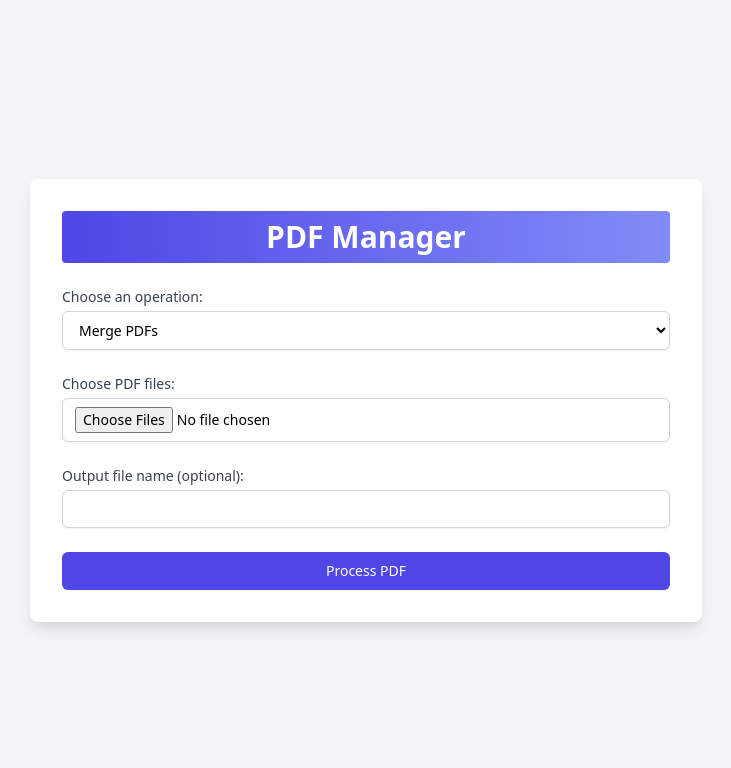
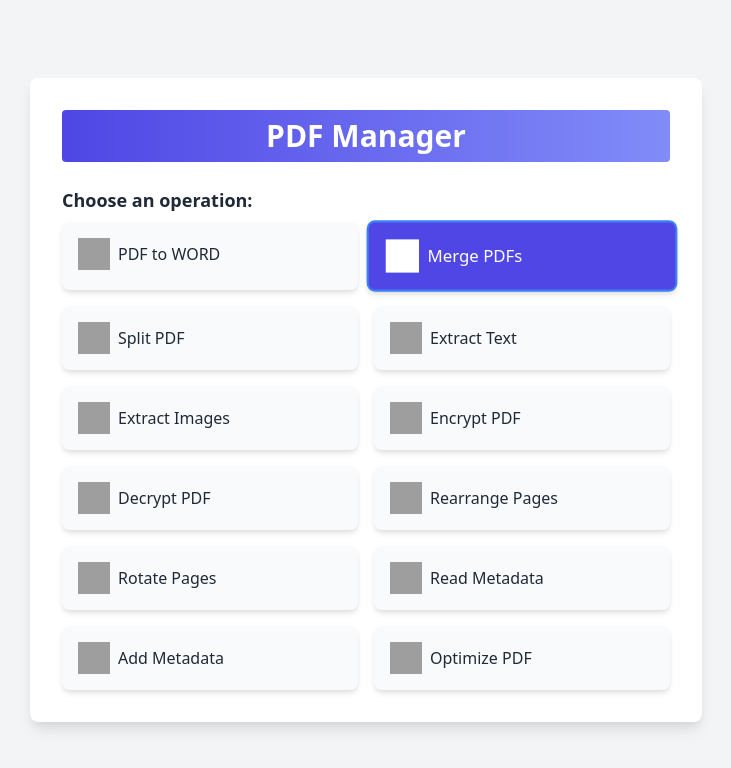
Before and after one commit to mihir0209/file-handling-django, a Django app: page / in a window 1280 px wide. Shown: the top 768 px of the page, without its empty margins (274-1005 px from the left). Run offline with Django 4.2, Linux system fonts and the light colour scheme; some libraries are stand-ins or nearby versions; grey boxes are pictures that could not be loaded.

Commit message:
abnormal commit

```diff
--- a/pdf_app/templates/pdf_manager.html
+++ b/pdf_app/templates/pdf_manager.html
@@ -1,5 +1,6 @@
 <!DOCTYPE html>
 <html lang="en">
+
 <head>
     <meta charset="UTF-8">
     <meta name="viewport" content="width=device-width, initial-scale=1.0">
@@ -10,78 +11,135 @@
         .gradient-bg {
             background: linear-gradient(90deg, #4f46e5, #818cf8);
         }
+
+        .option-card {
+            transition: transform 0.3s ease, box-shadow 0.3s ease;
+        }
+
+        .option-card:hover {
+            transform: translateY(-5px);
+            box-shadow: 0 4px 20px rgba(0, 0, 0, 0.1);
+        }
+
+        .selected {
+            background-color: #4f46e5; /* Tailwind blue-700 */
+            color: white;
+            border: 2px solid #3b82f6; /* Tailwind blue-500 */
+            transform: scale(1.05); /* Slightly enlarge */
+        }
+        .selected span{
+            color: white;
+        }
+        .selected img {
+            filter: brightness(0) invert(1); /* Change the icon color to white */
+        }
     </style>
 </head>
+
 <body class="bg-gray-100 font-sans" x-data="{ operation: 'merge' }">
     <div class="min-h-screen flex items-center justify-center">
-        <div class="bg-white p-8 rounded-lg shadow-lg w-full max-w-2xl">
+        <div class="bg-white p-8 rounded-lg shadow-lg w-full max-w-lg md:max-w-2xl">
             <h1 class="text-3xl font-bold mb-6 text-center gradient-bg text-white py-2 rounded">PDF Manager</h1>
             <form method="POST" enctype="multipart/form-data" class="space-y-6">
                 {% csrf_token %}
-
+                <input type="hidden" name="operation" :value="operation">
                 <div>
-                    <label for="operation" class="block text-sm font-medium text-gray-700">Choose an operation:</label>
-                    <select name="operation" id="operation" x-model="operation" class="mt-1 block w-full py-2 px-3 border border-gray-300 bg-white rounded-md shadow-sm focus:outline-none focus:ring-indigo-500 focus:border-indigo-500 sm:text-sm">
-                        <option value="pdf_to_word">PDF to WORD</option>
-                        <option value="merge">Merge PDFs</option>
-                        <option value="split">Split PDF</option>
-                        <option value="extract_text">Extract Text</option>
-                        <option value="extract_images">Extract Images</option>
-                        <option value="encrypt">Encrypt PDF</option>
-                        <option value="decrypt">Decrypt PDF</option>
-                        <option value="rearrange_pages">Rearrange Pages</option>
-                        <option value="rotate_pages">Rotate Pages</option>
-                        <option value="read_metadata">Read Metadata</option>
-                        <option value="add_metadata">Add Metadata</option>
-                        <option value="optimize">Optimize PDF</option>
-                    </select>
-                </div>
-
-                <div>
-                    <label for="pdf_files" class="block text-sm font-medium text-gray-700">Choose PDF files:</label>
-                    <input type="file" name="pdf_files" id="pdf_files" multiple class="mt-1 block w-full py-2 px-3 border border-gray-300 bg-white rounded-md shadow-sm focus:outline-none focus:ring-indigo-500 focus:border-indigo-500 sm:text-sm">
-                </div>
-
-                <!-- Conditional display of Output File Name -->
-                <div x-show="!(operation === 'split' || operation === 'extract_text' || operation === 'extract_images')">
-                    <label for="output_file_name" class="block text-sm font-medium text-gray-700">Output file name (optional):</label>
-                    <input type="text" name="output_file_name" id="output_file_name" class="mt-1 block w-full py-2 px-3 border border-gray-300 bg-white rounded-md shadow-sm focus:outline-none focus:ring-indigo-500 focus:border-indigo-500 sm:text-sm">
-                </div>
-
-                <!-- Password field for encryption or decryption -->
-                <div x-show="operation === 'encrypt' || operation === 'decrypt'">
-                    <label for="password" class="block text-sm font-medium text-gray-700">Password:</label>
-                    <input type="password" name="password" id="password" class="mt-1 block w-full py-2 px-3 border border-gray-300 bg-white rounded-md shadow-sm focus:outline-none focus:ring-indigo-500 focus:border-indigo-500 sm:text-sm">
-                </div>
-
-                <!-- Page order field for rearrange pages -->
-                <div x-show="operation === 'rearrange_pages'">
-                    <label for="page_order" class="block text-sm font-medium text-gray-700">Page Order (separated by space):</label>
-                    <input type="text" name="page_order" id="page_order" class="mt-1 block w-full py-2 px-3 border border-gray-300 bg-white rounded-md shadow-sm focus:outline-none focus:ring-indigo-500 focus:border-indigo-500 sm:text-sm">
-                </div>
-
-                <!-- Rotation angle field for rotate pages -->
-                <div x-show="operation === 'rotate_pages'">
-                    <label for="rotation" class="block text-sm font-medium text-gray-700">Rotation angle (in degrees):</label>
-                    <input type="number" name="rotation" id="rotation" class="mt-1 block w-full py-2 px-3 border border-gray-300 bg-white rounded-md shadow-sm focus:outline-none focus:ring-indigo-500 focus:border-indigo-500 sm:text-sm">
-                </div>
-
-                <!-- Metadata fields for adding metadata -->
-                <div x-show="operation === 'add_metadata'">
-                    <label for="title" class="block text-sm font-medium text-gray-700">Title (for metadata):</label>
-                    <input type="text" name="title" id="title" class="mt-1 block w-full py-2 px-3 border border-gray-300 bg-white rounded-md shadow-sm focus:outline-none focus:ring-indigo-500 focus:border-indigo-500 sm:text-sm">
-
-                    <label for="author" class="block text-sm font-medium text-gray-700 mt-4">Author (for metadata):</label>
-                    <input type="text" name="author" id="author" class="mt-1 block w-full py-2 px-3 border border-gray-300 bg-white rounded-md shadow-sm focus:outline-none focus:ring-indigo-500 focus:border-indigo-500 sm:text-sm">
-                </div>
-
-                <div>
-                    <button type="submit" class="w-full flex justify-center py-2 px-4 border border-transparent rounded-md shadow-sm text-sm font-medium text-white bg-indigo-600 hover:bg-indigo-700 focus:outline-none focus:ring-2 focus:ring-offset-2 focus:ring-indigo-500">
-                        Process PDF
-                    </button>
-                </div>
-            </form>
-        </div>
-    </div>
-</body>
-</html>
+                    <h2 class="text-lg font-semibold text-gray-800 mb-2">Choose an operation:</h2>
+                    <div class="grid grid-cols-1 sm:grid-cols-2 gap-4">
+                        <div class="option-card p-4 bg-gray-50 rounded-lg shadow-md cursor-pointer"
+                            :class="operation === 'pdf_to_word' ? 'selected' : ''"
+                            @click="operation='pdf_to_word'">
+                            <div class="flex items-center">
+                                <img src="https://img.icons8.com/ios/50/4f46e5/document.png" alt="PDF to Word" class="w-8 h-8 mr-2">
+                                <span class="text-gray-800 font-medium">PDF to WORD</span>
+                            </div>
+                        </div>
+                        <div class="option-card p-4 bg-gray-50 rounded-lg shadow-md cursor-pointer"
+                            :class="operation === 'merge' ? 'selected' : ''"
+                            @click="operation='merge'">
+                            <div class="flex items-center">
+                                <img src="https://img.icons8.com/ios/50/4f46e5/merge.png" alt="Merge PDFs" class="w-8 h-8 mr-2">
+                                <span class="text-gray-800 font-medium">Merge PDFs</span>
+                            </div>
+                        </div>
+                        <div class="option-card p-4 bg-gray-50 rounded-lg shadow-md cursor-pointer"
+                            :class="operation === 'split' ? 'selected' : ''"
+                            @click="operation='split'">
+                            <div class="flex items-center">
+                                <img src="https://img.icons8.com/ios/50/4f46e5/split.png" alt="Split PDF" class="w-8 h-8 mr-2">
+                                <span class="text-gray-800 font-medium">Split PDF</span>
+                            </div>
+                        </div>
+                        <div class="option-card p-4 bg-gray-50 rounded-lg shadow-md cursor-pointer"
+                            :class="operation === 'extract_text' ? 'selected' : ''"
+                            @click="operation='extract_text'">
+                            <div class="flex items-center">
+                                <img src="https://img.icons8.com/ios/50/4f46e5/text.png" alt="Extract Text" class="w-8 h-8 mr-2">
+                                <span class="text-gray-800 font-medium">Extract Text</span>
+                            </div>
+                        </div>
+                        <div class="option-card p-4 bg-gray-50 rounded-lg shadow-md cursor-pointer"
+                            :class="operation === 'extract_images' ? 'selected' : ''"
+                            @click="operation='extract_images'">
+                            <div class="flex items-center">
+                                <img src="https://img.icons8.com/ios/50/4f46e5/image.png" alt="Extract Images" class="w-8 h-8 mr-2">
+                                <span class="text-gray-800 font-medium">Extract Images</span>
+                            </div>
+                        </div>
+                        <div class="option-card p-4 bg-gray-50 rounded-lg shadow-md cursor-pointer"
+                            :class="operation === 'encrypt' ? 'selected' : ''"
+                            @click="operation='encrypt'">
+                            <div class="flex items-center">
+                                <img src="https://img.icons8.com/ios/50/4f46e5/lock.png" alt="Encrypt PDF" class="w-8 h-8 mr-2">
+                                <span class="text-gray-800 font-medium">Encrypt PDF</span>
+                            </div>
+                        </div>
+                        <div class="option-card p-4 bg-gray-50 rounded-lg shadow-md cursor-pointer"
+                            :class="operation === 'decrypt' ? 'selected' : ''"
+                            @click="operation='decrypt'">
+                            <div class="flex items-center">
+                                <img src="https://img.icons8.com/ios/50/4f46e5/unlock.png" alt="Decrypt PDF" class="w-8 h-8 mr-2">
+                                <span class="text-gray-800 font-medium">Decrypt PDF</span>
+                            </div>
+                        </div>
+                        <div class="option-card p-4 bg-gray-50 rounded-lg shadow-md cursor-pointer"
+                            :class="operation === 'rearrange_pages' ? 'selected' : ''"
+                            @click="operation='rearrange_pages'">
+                            <div class="flex items-center">
+                                <img src="https://img.icons8.com/ios/50/4f46e5/rearrange.png" alt="Rearrange Pages" class="w-8 h-8 mr-2">
+                                <span class="text-gray-800 font-medium">Rearrange Pages</span>
+                            </div>
+                        </div>
+                        <div class="option-card p-4 bg-gray-50 rounded-lg shadow-md cursor-pointer"
+                            :class="operation === 'rotate_pages' ? 'selected' : ''"
+                            @click="operation='rotate_pages'">
+                            <div class="flex items-center">
+                                <img src="https://img.icons8.com/ios/50/4f46e5/rotate.png" alt="Rotate Pages" class="w-8 h-8 mr-2">
+                                <span class="text-gray-800 font-medium">Rotate Pages</span>
+                            </div>
+                        </div>
+                        <div class="option-card p-4 bg-gray-50 rounded-lg shadow-md cursor-pointer"
+                            :class="operation === 'read_metadata' ? 'selected' : ''"
+                            @click="operation='read_metadata'">
+                            <div class="flex items-center">
+                                <img src="https://img.icons8.com/ios/50/4f46e5/metadata.png" alt="Read Metadata" class="w-8 h-8 mr-2">
+                                <span class="text-gray-800 font-medium">Read Metadata</span>
+                            </div>
+                        </div>
+                        <div class="option-card p-4 bg-gray-50 rounded-lg shadow-md cursor-pointer"
+                            :class="operation === 'add_metadata' ? 'selected' : ''"
+                            @click="operation='add_metadata'">
+                            <div class="flex items-center">
+                                <img src="https://img.icons8.com/ios/50/4f46e5/add-metadata.png" alt="Add Metadata" class="w-8 h-8 mr-2">
+                                <span class="text-gray-800 font-medium">Add Metadata</span>
+                            </div>
+                        </div>
+                        <div class="option-card p-4 bg-gray-50 rounded-lg shadow-md cursor-pointer"
+                            :class="operation === 'optimize' ? 'selected' : ''"
+                            @click="operation='optimize'">
+                            <div class="flex items-center">
+                                <img src="https://img.icons8.com/ios/50/4f46e5/optimize.png" alt="Optimize PDF" class="w-8 h-8 mr-2">
+                                <span class="text-gray-800 font-medium">Optimize PDF</span>
+                            </div>
+                        </div>
+                    </
```
